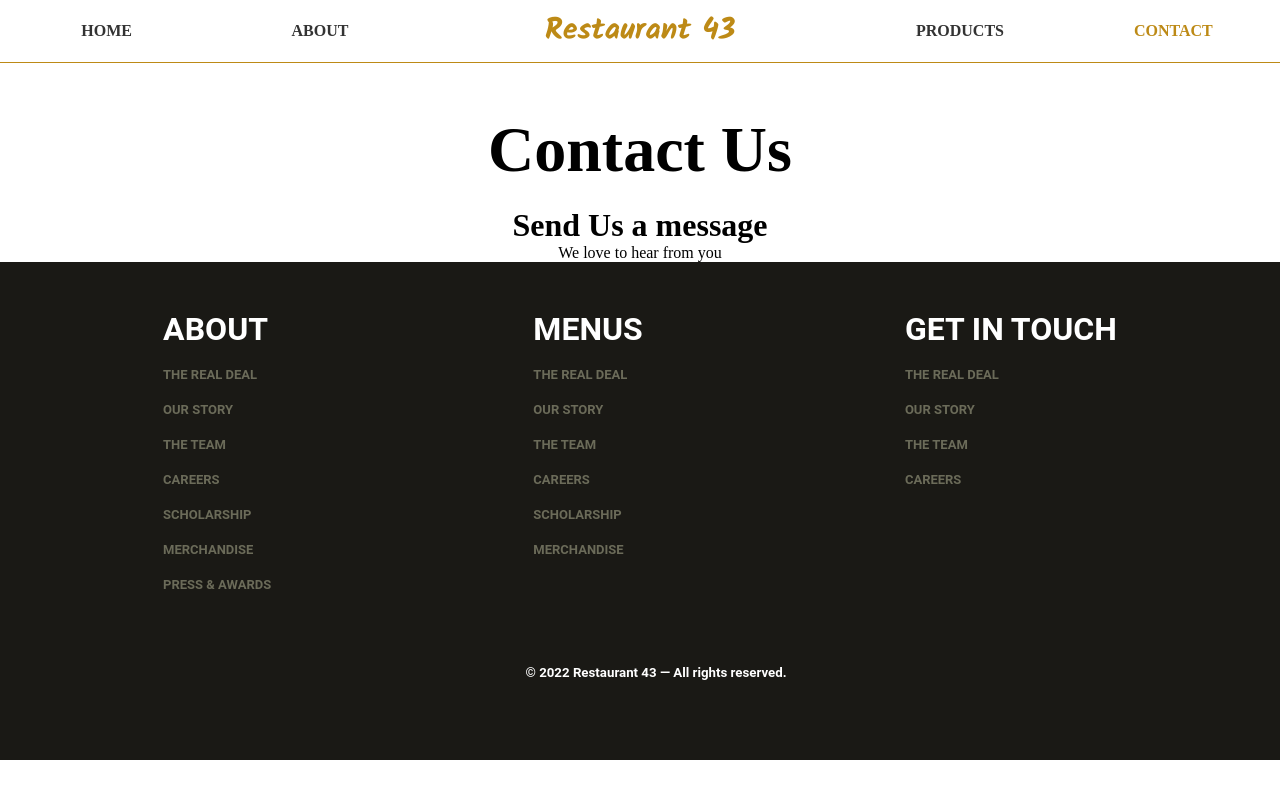
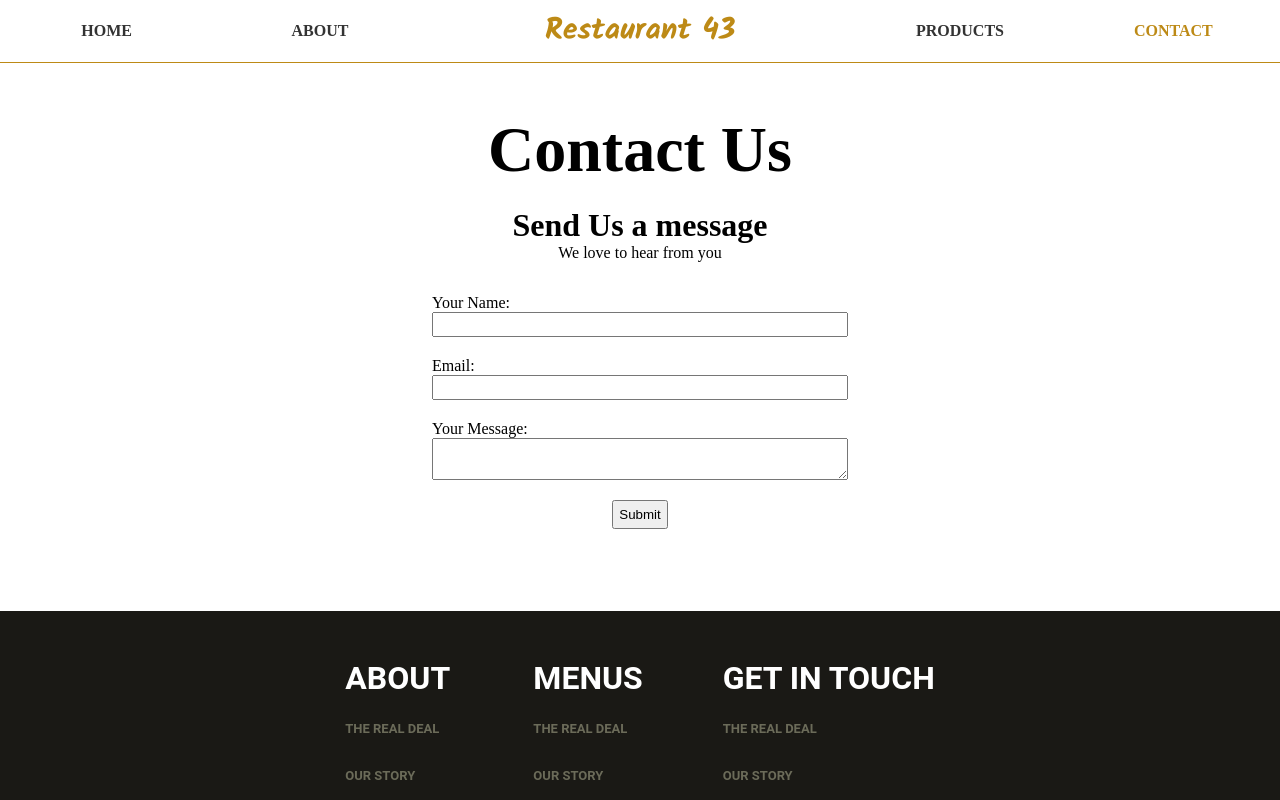
Before and after one commit to React-Js-team-43/restaurant-app, a React (Create React App) app: page /contact in a window 1280 px wide. Shown: the top 800 px of the page. Built offline with nearby package versions, Linux system fonts and the light colour scheme.

Commit message:
Fair web outlook

```diff
--- a/package.json
+++ b/package.json
@@ -2,10 +2,12 @@
   "name": "restaurant-43",
   "version": "0.1.0",
   "private": true,
+  "homepage": "https://react-js-team-43.github.io",
   "dependencies": {
     "@testing-library/jest-dom": "^5.16.1",
     "@testing-library/react": "^12.1.2",
     "@testing-library/user-event": "^13.5.0",
+    "gh-pages": "^3.2.3",
     "react": "^17.0.2",
     "react-dom": "^17.0.2",
     "react-router-dom": "^6.3.0",
@@ -16,7 +18,9 @@
     "start": "react-scripts start",
     "build": "react-scripts build",
     "test": "react-scripts test",
-    "eject": "react-scripts eject"
+    "eject": "react-scripts eject",
+    "predeploy": "npm run build",
+    "deploy": "gh-pages -d build"
   },
   "eslintConfig": {
     "extends": [
--- a/src/Components/Navbar.js
+++ b/src/Components/Navbar.js
@@ -1,8 +1,8 @@
-import React, { useState } from "react"
-import { Link, NavLink } from "react-router-dom"
+import React, { useState } from "react";
+import { Link, NavLink } from "react-router-dom";
 
 const Navbar = () => {
-  const restaurantName = "Restaurant 43"
+  const restaurantName = "Restaurant 43";
 
   const collapsedButton = {
     appearance: "linear",
@@ -34,7 +34,7 @@ const Navbar = () => {
         ></div>
       </div>
     ),
-  }
+  };
   const openedButton = {
     appearance: "cross",
     button: (
@@ -66,25 +66,25 @@ const Navbar = () => {
         ></div>
       </div>
     ),
-  }
-  const [menuButton, setMenuButton] = useState(collapsedButton)
+  };
+  const [menuButton, setMenuButton] = useState(collapsedButton);
 
   const controlMobileNavbar = (e) => {
-    const mobileMenu = document.getElementById("mobileMenu")
+    const mobileMenu = document.getElementById("mobileMenu");
     if (mobileMenu.classList.contains("hidden")) {
-      mobileMenu.classList.remove("hidden")
+      mobileMenu.classList.remove("hidden");
     } else {
-      mobileMenu.classList.add("hidden")
+      mobileMenu.classList.add("hidden");
     }
     setMenuButton((prev) =>
       prev.appearance === "linear" ? openedButton : collapsedButton
-    )
-  }
+    );
+  };
 
   const collapseMobileNavbar = (e) => {
-    e.target.parentNode.parentNode.parentNode.classList.add("hidden")
-    setMenuButton(collapsedButton)
-  }
+    e.target.parentNode.parentNode.parentNode.classList.add("hidden");
+    setMenuButton(collapsedButton);
+  };
 
   return (
     <>
@@ -96,7 +96,7 @@ const Navbar = () => {
               style={({ isActive }) => {
                 return {
                   color: isActive ? "#bd8a16" : "",
-                }
+                };
               }}
             >
               Home
@@ -108,7 +108,7 @@ const Navbar = () => {
               style={({ isActive }) => {
                 return {
                   color: isActive ? "#bd8a16" : "",
-                }
+                };
               }}
             >
               About
@@ -125,7 +125,7 @@ const Navbar = () => {
               style={({ isActive }) => {
                 return {
                   color: isActive ? "#bd8a16" : "",
-                }
+                };
               }}
             >
               Products
@@ -137,7 +137,7 @@ const Navbar = () => {
               style={({ isActive }) => {
                 return {
                   color: isActive ? "#bd8a16" : "",
-                }
+                };
               }}
             >
               Contact
@@ -168,7 +168,7 @@ const Navbar = () => {
               style={({ isActive }) => {
                 return {
                   color: isActive ? "#bd8a16" : "",
-                }
+                };
               }}
               onClick={collapseMobileNavbar}
             >
@@ -177,24 +177,11 @@ const Navbar = () => {
           </li>
           <li>
             <NavLink
-              to="services"
-              style={({ isActive }) => {
-                return {
-                  color: isActive ? "#bd8a16" : "",
-                }
-              }}
-              onClick={collapseMobileNavbar}
-            >
-              Services
-            </NavLink>
-          </li>
-          <li>
-            <NavLink
               to="about"
               style={({ isActive }) => {
                 return {
                   color: isActive ? "#bd8a16" : "",
-                }
+                };
               }}
               onClick={collapseMobileNavbar}
             >
@@ -207,7 +194,7 @@ const Navbar = () => {
               style={({ isActive }) => {
                 return {
                   color: isActive ? "#bd8a16" : "",
-                }
+                };
               }}
               onClick={collapseMobileNavbar}
             >
@@ -217,7 +204,7 @@ const Navbar = () => {
         </ul>
       </nav>
     </>
-  )
-}
+  );
+};
 
-export default Navbar
+export default Navbar;
--- a/src/Components/PageTitle.js
+++ b/src/Components/PageTitle.js
@@ -1,5 +1,5 @@
 const PageTitle = ({ title }) => (
-  <h2 style={{ padding: "0 0 20px 0" }}>{title}</h2>
+  <h2 style={{ padding: "0 0 20px 0", textAlign: "center" }}>{title}</h2>
 );
 
 export default PageTitle;
--- a/src/Components/pages/AboutPage.js
+++ b/src/Components/pages/AboutPage.js
@@ -3,9 +3,21 @@ import PageTitle from "../PageTitle";
 
 const AboutPage = () => {
   return (
-    <div>
+    <section>
       <PageTitle title={"About Our Restaurant"} />
-    </div>
+      <p>
+        Effective product pages immediately convey the value of a featured
+        product. They show potential customers what a product looks like, tell
+        them what it feels like, and make them believe it’s something they
+        absolutely need to own. There are so many different features and
+        variations marketers can choose when building a product page. I’m going
+        to show you some of my favorites and walk through what makes them so
+        great, in the hope that you can apply some of their features to your
+        next product page design. Hope you enjoy! And don’t blame me if you find
+        yourself wanting to purchase one or more of these products. That is,
+        after all, the very purpose of an effective product page.
+      </p>
+    </section>
   );
 };
 
--- a/src/Components/pages/ContactPage.js
+++ b/src/Components/pages/ContactPage.js
@@ -11,6 +11,56 @@ const ContactPage = () => {
           <form style={{ textAlign: "center" }}>
             <h4>Send Us a message</h4>
             <span>We love to hear from you</span>
+            <div style={{ padding: "2em", maxWidth: "480px", margin: "auto" }}>
+              <label style={{ textAlign: "left", display: "block" }}>
+                Your Name:
+              </label>
+              <input
+                style={{
+                  display: "block",
+                  width: "100%",
+                  height: "25px",
+                  padding: "5px",
+                }}
+                type="text"
+              />
+              <label
+                style={{
+                  textAlign: "left",
+                  display: "block",
+                  marginTop: "20px",
+                }}
+              >
+                Email:
+              </label>
+              <input
+                style={{
+                  display: "block",
+                  width: "100%",
+                  height: "25px",
+                  padding: "5px",
+                }}
+                type="text"
+              />
+              <label
+                style={{
+                  textAlign: "left",
+                  display: "block",
+                  marginTop: "20px",
+                }}
+              >
+                Your Message:
+              </label>
+              <textarea
+                style={{ display: "block", width: "100%", padding: "5px 10px" }}
+                type="textarea"
+              />
+
+              <input
+                style={{ marginTop: "20px", padding: "5px" }}
+                type="submit"
+              />
+            </div>
           </form>
         </div>
         <div className="contact-info"></div>
--- a/src/Components/pages/HomePage.js
+++ b/src/Components/pages/HomePage.js
@@ -1,18 +1,26 @@
 import React from "react";
+import { Link } from "react-router-dom";
 import { HomeSlider } from "./regions/HomeSlider";
 
 function HomePage() {
   return (
+    <div>
       <div style={{ position: "relative" }}>
         <div
           className="home-header"
           style={{ position: "absolute", zIndex: "9" }}
         >
           <h1>Welcome</h1>
-        <h2>Restaurant 43</h2>
-        <button style={{ cursor: "pointer" }}>Book a Table</button>
+          <h4>Restaurant 43</h4>
+          <button style={{ cursor: "pointer" }} className="book-a-table">
+            Book a Table
+          </button>
         </div>
         <HomeSlider />
+        <button style={{ cursor: "pointer" }} className="book-a-table-mobile">
+          Book a Table
+        </button>
+      </div>
       <div
         style={{
           padding: "30px",
@@ -29,6 +37,14 @@ function HomePage() {
           occasion, or looking for a romantic setting for a date, our menu
           offers something for everyone.
         </p>
+
+        <Link
+          style={{ cursor: "pointer", marginTop: "40px", display: "block" }}
+          className="browse-products"
+          to="products"
+        >
+          Browse our products/dishes
+        </Link>
       </div>
     </div>
   );
--- a/src/Components/pages/ProductsPage.js
+++ b/src/Components/pages/ProductsPage.js
@@ -17,7 +17,7 @@ const ProductsPage = () => {
   ];
 
   return (
-    <div>
+    <section>
       <PageTitle title={"Products"} />
       <p className="text-center">This are the list of available foods!</p>
       <div className="cards">
@@ -32,7 +32,7 @@ const ProductsPage = () => {
             </div>
           ))}
       </div>
-    </div>
+    </section>
   );
 };
 
--- a/src/index.css
+++ b/src/index.css
@@ -19,6 +19,10 @@ h3 {
 h4 {
   font-size: 2em;
 }
+p {
+  font-size: larger;
+  line-height: 1.5em;
+}
 
 li {
   list-style-type: none;
@@ -28,7 +32,10 @@ li a {
   text-decoration: none;
 }
 #pages {
-  margin-top: 50px;
+  margin: 50px 0;
+}
+#pages>section {
+  margin: 0 100px;
 }
 
 /*Google Font for Logo*/
@@ -140,14 +147,15 @@ footer {
 }
 
 .footer-info{
-  display: flex;
   text-transform: uppercase;
   padding: 1rem 0;
+  text-align: center;
 }
 
 .footer-info div{
-  padding: 0 1.5rem;
-  margin: 0 auto;
+  padding: 0 2.5rem;
+  display: inline-grid;
+  text-align: left;
 }
 
 .footer-info h4{
@@ -168,7 +176,7 @@ footer a{
 
 footer span h5{
   padding-left: 2rem;
-  margin: 3rem 0;
+  margin: 1rem 0;
   text-align: center;
 }
 
@@ -187,7 +195,12 @@ footer span h5{
   grid-template-columns: repeat(2,
     minmax(0, 1fr));
 }
+.book-a-table {
+  display: none;
+}
+.book-a-table-mobile {
 
+}
 @media only screen and (min-width: 600px) {
   .homeslidernav {
     width: 60%;
@@ -198,6 +211,12 @@ footer span h5{
   .home-header {
     top: 70px !important;
   }
+  .book-a-table {
+    display: inline;
+  }
+  .book-a-table-mobile {
+    display: none;
+  }
 }
 .homeslidernav input {
   border: none;
@@ -205,16 +224,10 @@ footer span h5{
   cursor: pointer;
 }
 .home-header{
-  top: 20px;
+  top: 10%;
   width: 100%;
   text-align: center;
   color: #fff;
-}
-.home-header h1 {
-  font-size: 99px;
-}
-.home-header h2 {
-  font-size: 29px;
 }
 .home-header button {
   padding: 1em;
@@ -225,3 +238,13 @@ footer span h5{
   min-width: 300px;
   margin-top: 10px;
 }
+.book-a-table-mobile,
+.browse-products {
+  color: rgba(24, 13, 13, 0.897);
+  width: 100%;
+  border: 5px outset #bd8a1678;
+  padding: 0.7em;
+  font-weight: bold;
+  margin-top: 10px;
+  text-decoration: none;
+}
```
Also changed, not shown: 1 other file (tests, documents, lock files or other folders). Lines whose indentation alone changed are shown as unchanged.
